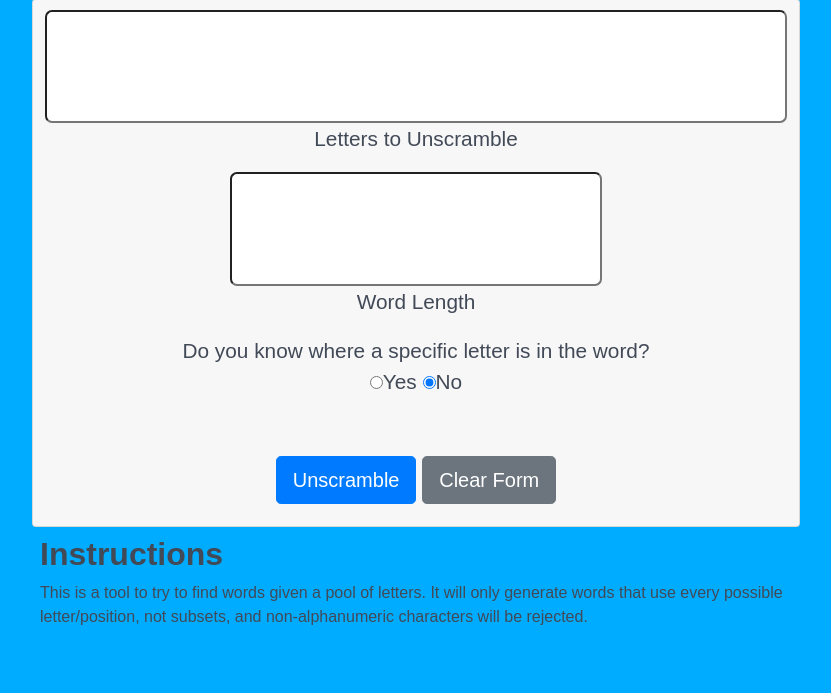
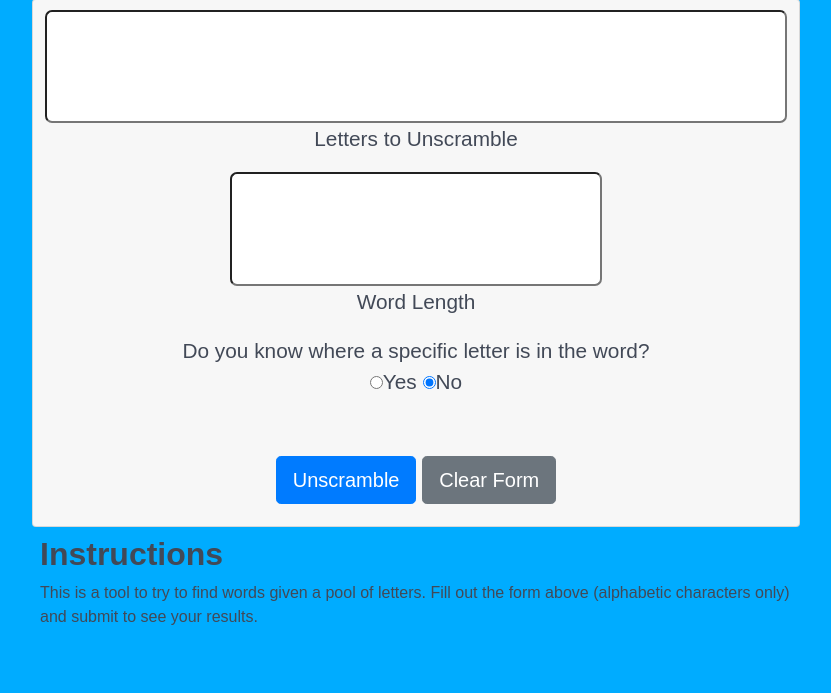
Before and after one commit to Sheyin/word-unscrambler, a Flask app: page / in a window 1280 px wide. Shown: the part 78-771 px from the top of the page, without its empty margins (224-1055 px from the left). Run offline with Flask 2, Linux system fonts and the light colour scheme; some libraries are stand-ins or nearby versions; some web fonts are replaced.

Commit message:
Corrected instructions.

```diff
--- a/templates/index.html
+++ b/templates/index.html
@@ -83,8 +83,7 @@
 
 <div class="instructions">
   <h2>Instructions</h2>
-  This is a tool to try to find words given a pool of letters. It will only
-  generate words that use every possible letter/position, not subsets, and
-  non-alphanumeric characters will be rejected.
+  This is a tool to try to find words given a pool of letters. Fill out the form
+  above (alphabetic characters only) and submit to see your results.
 </div>
 {% endblock %}
```
